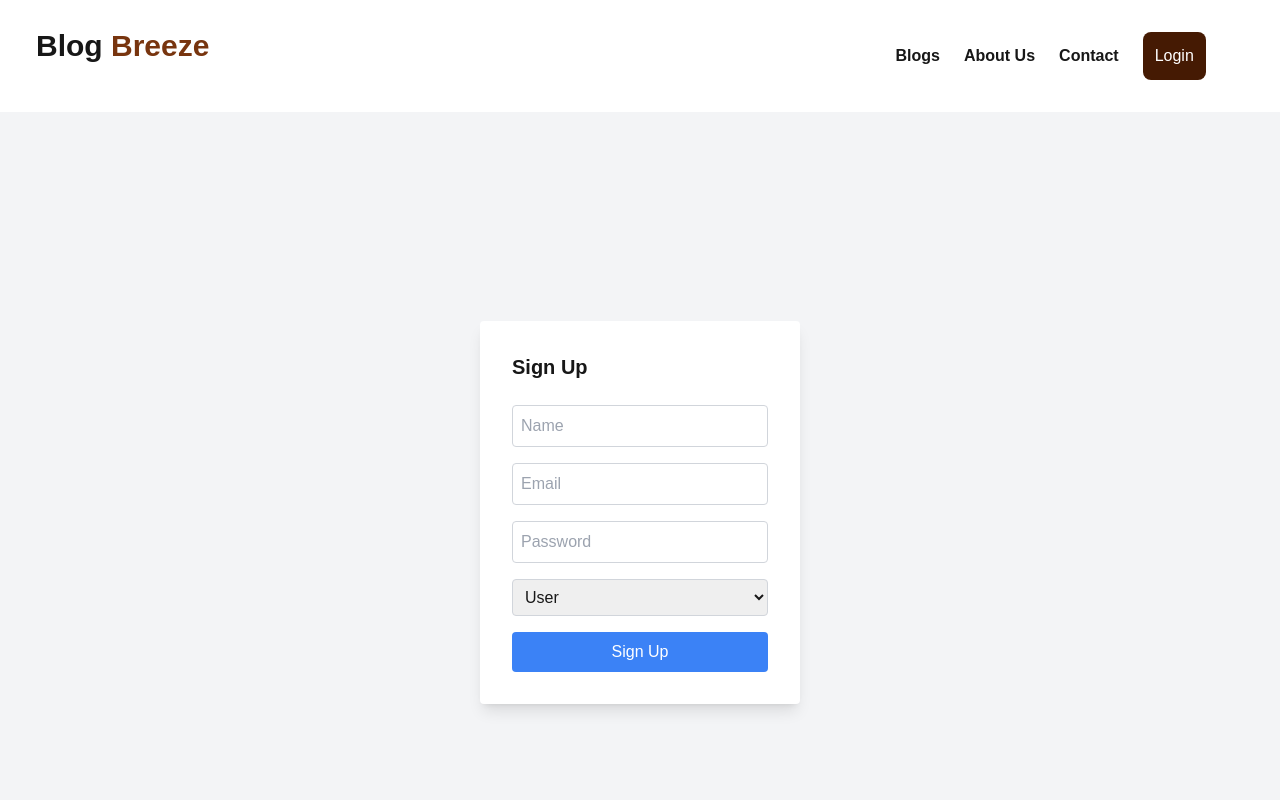
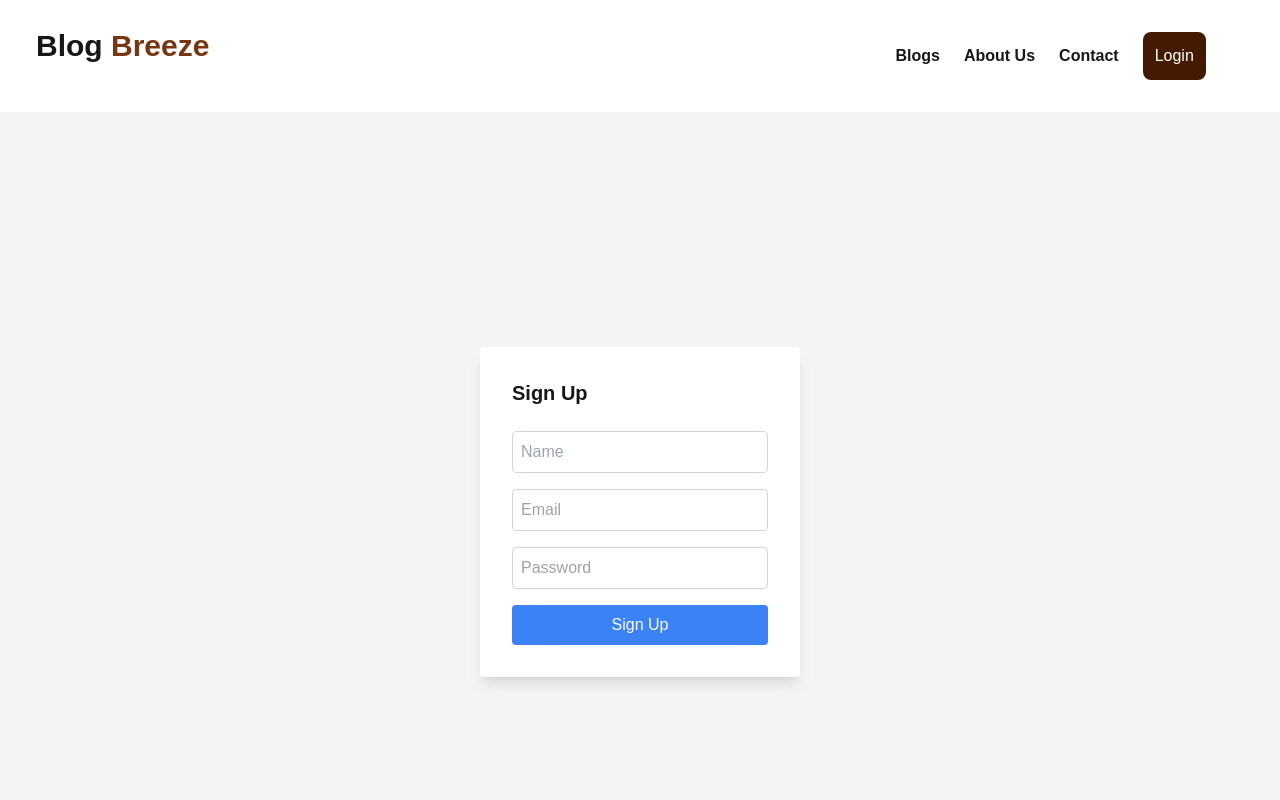
Before and after one commit to Adilfareed/Blogging_Frontend, a Next.js app: page /signup in a window 1280 px wide. Shown: the top 800 px of the page. Built offline with nearby package versions, Linux system fonts and the light colour scheme; no server answers.

Commit message:
integrated authentication

```diff
--- a/src/Redux/slices/authslice.js
+++ b/src/Redux/slices/authslice.js
@@ -1,12 +1,12 @@
 import { createSlice, createAsyncThunk } from '@reduxjs/toolkit';
 import axios from 'axios';
 
-const API_BASE_URL = 'http://your-backend-url'; // Replace with your backend URL
+const API_BASE_URL =`${process.env.NEXT_PUBLIC_BACKEND_URL}` ; // Replace with your backend URL
 
 // Async action for signup
 export const signupUser = createAsyncThunk('auth/signup', async (userData, { rejectWithValue }) => {
   try {
-    const response = await axios.post(`${API_BASE_URL}/signup`, userData);
+    const response = await axios.post(`${API_BASE_URL}/api/auth/signup`, userData);
     return response.data; // Return user data and token
   } catch (error) {
     return rejectWithValue(error.response.data); // Return error message
@@ -16,7 +16,7 @@ export const signupUser = createAsyncThunk('auth/signup', async (userData, { rej
 // Async action for login
 export const loginUser = createAsyncThunk('auth/login', async (userData, { rejectWithValue }) => {
   try {
-    const response = await axios.post(`${API_BASE_URL}/login`, userData);
+    const response = await axios.post(`${API_BASE_URL}/api/auth/login`, userData);
     return response.data; // Return user data and token
   } catch (error) {
     return rejectWithValue(error.response.data); // Return error message
--- a/src/app/login/page.jsx
+++ b/src/app/login/page.jsx
@@ -1,7 +1,9 @@
+'use client';
 import { useState } from 'react';
+
 import { useDispatch } from 'react-redux';
-import { loginUser } from '../../store/authSlice';
-import { useRouter } from 'next/router';
+import { loginUser } from '../../Redux/slices/authslice';
+import { useRouter } from 'next/navigation';
 
 export default function Login() {
   const [email, setEmail] = useState('');
--- a/src/app/signup/page.jsx
+++ b/src/app/signup/page.jsx
@@ -1,22 +1,23 @@
+'use client';
 import { useState } from 'react';
 import { useDispatch } from 'react-redux';
-import { signupUser } from '../../store/authSlice';
-import { useRouter } from 'next/router';
+import { signupUser } from '../../Redux/slices/authslice';
+import { useRouter } from 'next/navigation'; // <-- import from next/navigation
 
 export default function Signup() {
   const [name, setName] = useState('');
   const [email, setEmail] = useState('');
   const [password, setPassword] = useState('');
-  const [role, setRole] = useState('user');
+
   const dispatch = useDispatch();
-  const router = useRouter();
+  const router = useRouter(); // <-- initialize the router
 
   const handleSubmit = async (e) => {
     e.preventDefault();
-    const userData = { name, email, password, role };
+    const userData = { name, email, password };
     try {
       await dispatch(signupUser(userData)).unwrap();
-      router.push('/auth/login');
+      router.push('/'); // <-- use the router instance
     } catch (err) {
       console.error('Signup failed:', err);
     }
@@ -50,14 +51,6 @@ export default function Signup() {
           onChange={(e) => setPassword(e.target.value)}
           required
         />
-        <select
-          className="w-full p-2 mb-4 border border-gray-300 rounded"
-          value={role}
-          onChange={(e) => setRole(e.target.value)}
-        >
-          <option value="user">User</option>
-          <option value="admin">Admin</option>
-        </select>
         <button type="submit" className="w-full p-2 bg-blue-500 text-white rounded hover:bg-blue-600">
           Sign Up
         </button>
```
